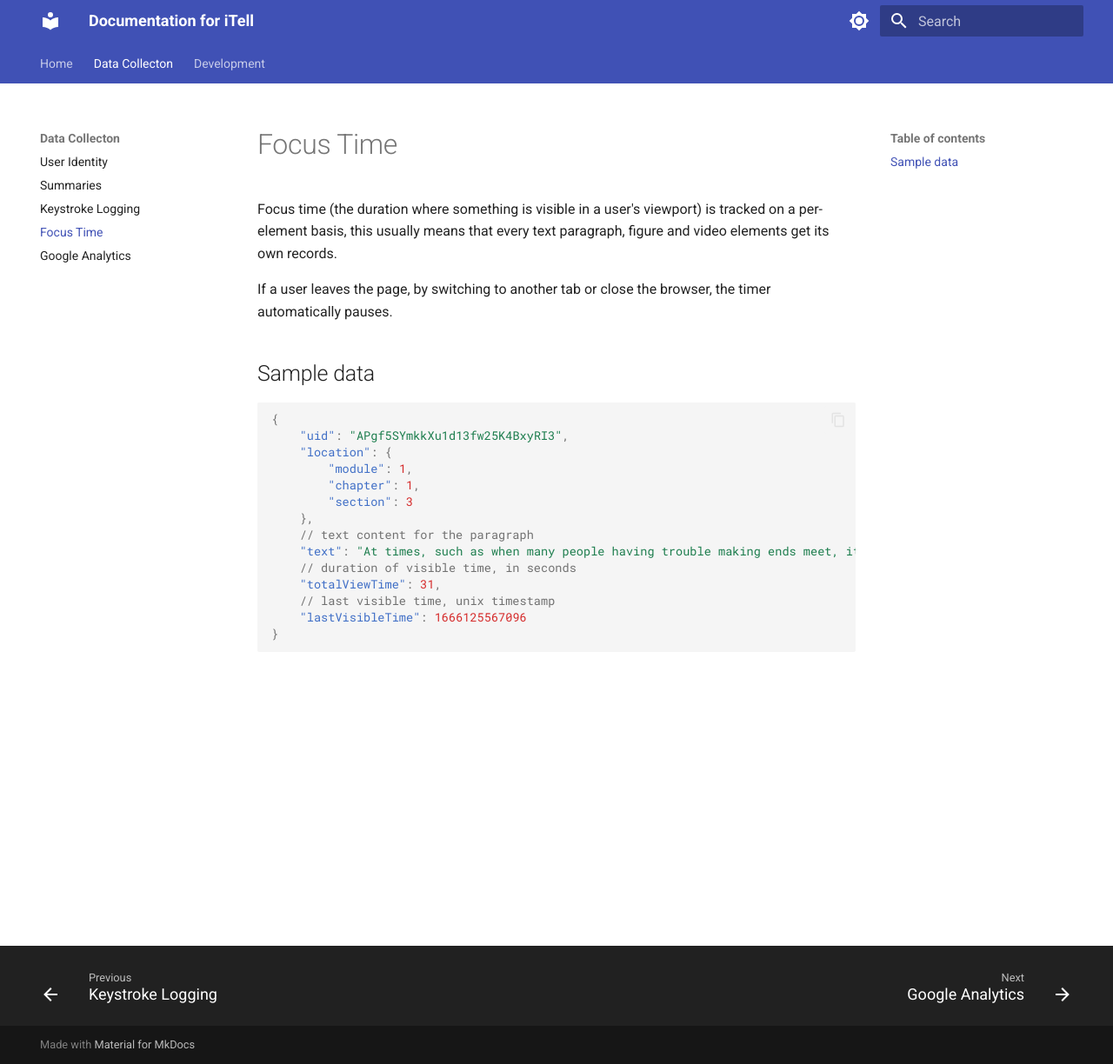
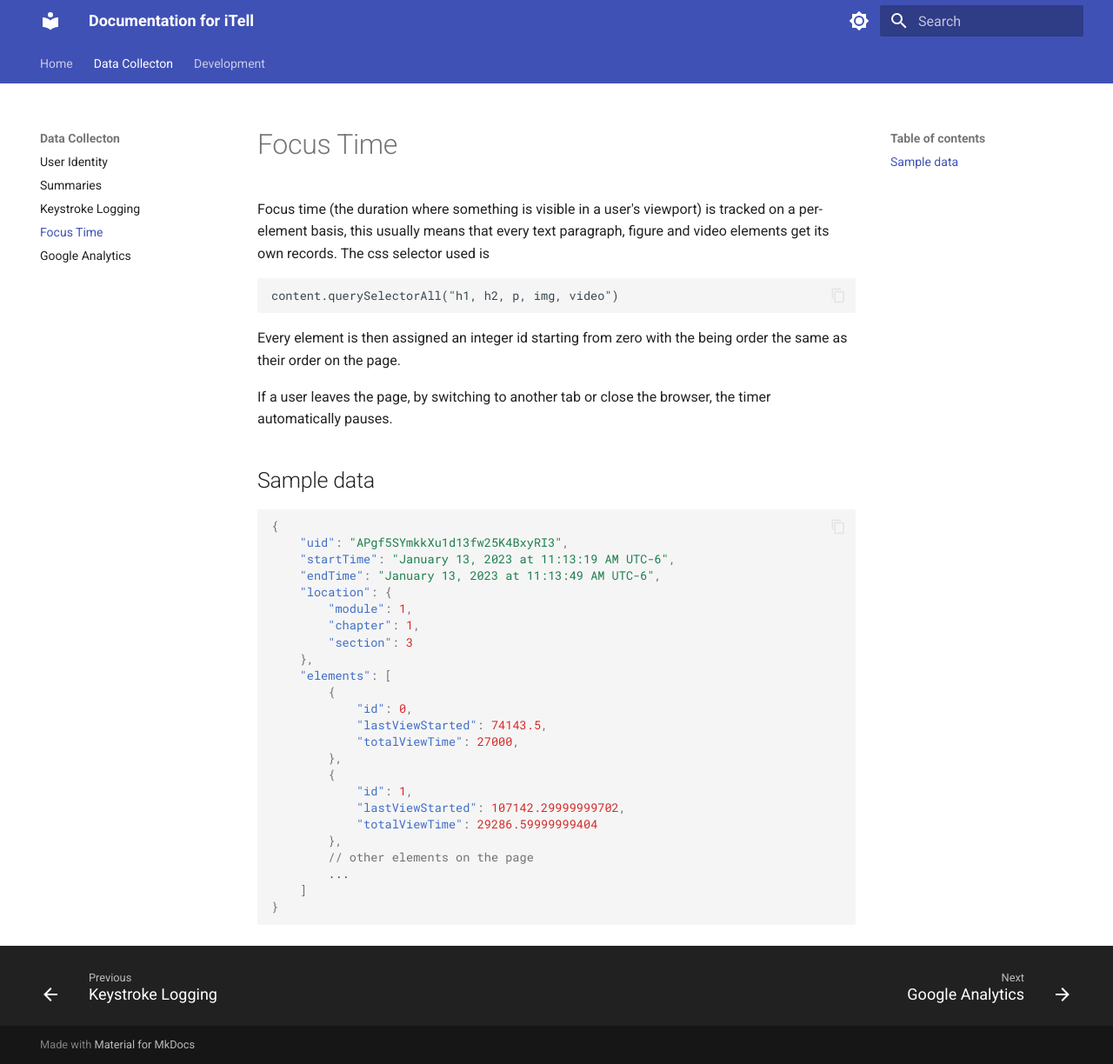
Before and after one commit to aialoe/textbook-docs, an MkDocs documentation site: the page built from docs/data/focus.md, in a window 1280 px wide and 1224 px high. Shown: the whole window at 87% size. Built offline with MkDocs 1.6.1 and Material for MkDocs 9.7.7, drawn with Linux system fonts in a browser that asks for light colours.

Commit message:
update visibility data

````diff
--- a/docs/data/focus.md
+++ b/docs/data/focus.md
@@ -1,6 +1,12 @@
 # Focus Time
 
-Focus time (the duration where something is visible in a user's viewport) is tracked on a per-element basis, this usually means that every text paragraph, figure and video elements get its own records.
+Focus time (the duration where something is visible in a user's viewport) is tracked on a per-element basis, this usually means that every text paragraph, figure and video elements get its own records. The css selector used is
+
+```
+content.querySelectorAll("h1, h2, p, img, video")
+```
+
+Every element is then assigned an integer id starting from zero with the being order the same as their order on the page.
 
 If a user leaves the page, by switching to another tab or close the browser, the timer automatically pauses.
 
@@ -9,16 +15,26 @@ If a user leaves the page, by switching to another tab or close the browser, the
 ```json
 {
     "uid": "APgf5SYmkkXu1d13fw25K4BxyRI3",
+    "startTime": "January 13, 2023 at 11:13:19 AM UTC-6",
+    "endTime": "January 13, 2023 at 11:13:49 AM UTC-6",
     "location": {
         "module": 1,
         "chapter": 1,
         "section": 3
     },
-    // text content for the paragraph
-    "text": "At times, such as when many people having trouble making ends meet, it is easy to tell how the economy is doing. This photograph shows people lined up during the Great Depression, waiting for relief checks. At other times, when some are doing well and others are not, it is more difficult to ascertain how the economy of a country is doing. ",
-    // duration of visible time, in seconds
-    "totalViewTime": 31,
-    // last visible time, unix timestamp
-    "lastVisibleTime": 1666125567096
+    "elements": [
+        {
+            "id": 0,
+            "lastViewStarted": 74143.5,
+            "totalViewTime": 27000,
+        },
+        {
+            "id": 1,
+            "lastViewStarted": 107142.29999999702,
+            "totalViewTime": 29286.59999999404
+        },
+        // other elements on the page
+        ...
+    ]
 }
 ```
````
Also changed, not shown: docs/data/summary.md (+2 -0 lines).
